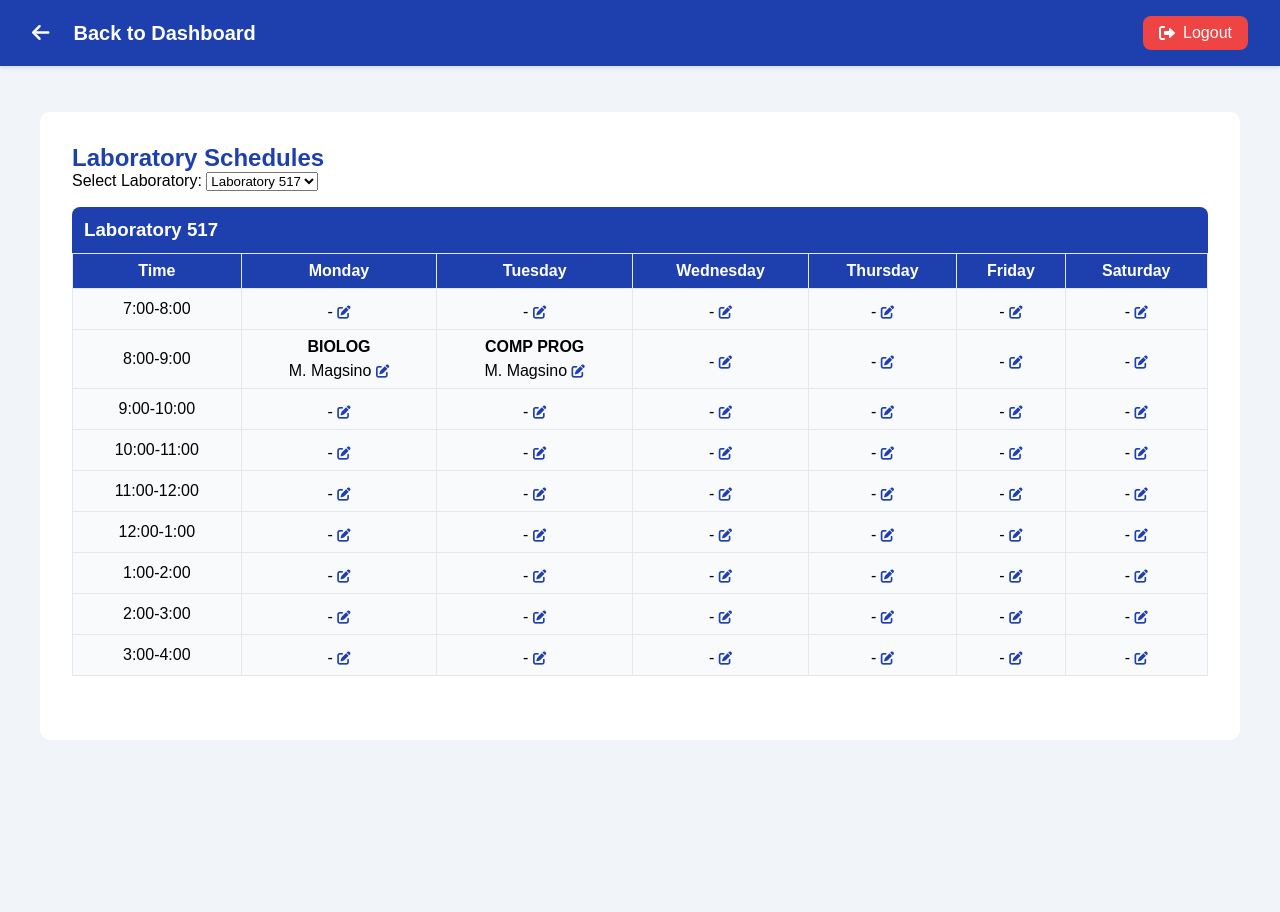
After one commit to AnonymousDod/Sit--In-System-Backup-, a Flask app: page /admin/lab-schedule in a window 1280 px wide. The commit adds this page. Run offline with Flask 2, Linux system fonts and the light colour scheme; a user stored in the database is signed in; data comes from the database, SQL or seed files in the repository; both versions use the stored data as it was after the commit.

Commit message:
Added lab sched need fix resource

```diff
--- a/app.py
+++ b/app.py
@@ -1231,66 +1231,66 @@ def generate_pdf_report(data, title):
     doc = SimpleDocTemplate(buffer, pagesize=letter)
     styles = getSampleStyleSheet()
     elements = []
-
-    # Add title
     elements.append(Paragraph(title, styles['Title']))
     elements.append(Spacer(1, 12))
-
-    # Create table data
-    if isinstance(data, list):
-        # For user activity and lab usage reports
-        table_data = [list(data[0].keys())]  # Headers
+    # Table data
+    if isinstance(data, list) and data:
+        table_data = [list(data[0].keys())]
         for row in data:
             table_data.append(list(row.values()))
-    else:
+        table = Table(table_data, repeatRows=1)
+        style = TableStyle([
+            ('BACKGROUND', (0, 0), (-1, 0), colors.HexColor('#1e40af')),
+            ('TEXTCOLOR', (0, 0), (-1, 0), colors.whitesmoke),
+            ('ALIGN', (0, 0), (-1, -1), 'CENTER'),
+            ('FONTNAME', (0, 0), (-1, 0), 'Helvetica-Bold'),
+            ('FONTSIZE', (0, 0), (-1, 0), 11),
+            ('BOTTOMPADDING', (0, 0), (-1, 0), 10),
+            ('GRID', (0, 0), (-1, -1), 1, colors.black),
+        ])
+        table.setStyle(style)
+        elements.append(table)
+    elif isinstance(data, dict):
         # For statistics report
-        table_data = [
+        stats_table = [
             ['Metric', 'Value'],
             ['Total Sessions', str(data['total_sessions'])],
             ['Active Sessions', str(data['active_sessions'])],
             ['Completed Sessions', str(data['completed_sessions'])]
         ]
-        elements.append(Paragraph('Purpose Statistics', styles['Heading2']))
-        elements.append(Spacer(1, 12))
-        purpose_data = [['Purpose', 'Count']] + data['purpose_stats']
-        purpose_table = Table(purpose_data)
-        purpose_table.setStyle(TableStyle([
-            ('BACKGROUND', (0, 0), (-1, 0), colors.grey),
+        table = Table(stats_table, repeatRows=1)
+        style = TableStyle([
+            ('BACKGROUND', (0, 0), (-1, 0), colors.HexColor('#1e40af')),
             ('TEXTCOLOR', (0, 0), (-1, 0), colors.whitesmoke),
             ('ALIGN', (0, 0), (-1, -1), 'CENTER'),
             ('FONTNAME', (0, 0), (-1, 0), 'Helvetica-Bold'),
-            ('FONTSIZE', (0, 0), (-1, 0), 14),
-            ('BOTTOMPADDING', (0, 0), (-1, 0), 12),
-            ('BACKGROUND', (0, 1), (-1, -1), colors.beige),
-            ('TEXTCOLOR', (0, 1), (-1, -1), colors.black),
-            ('FONTNAME', (0, 1), (-1, -1), 'Helvetica'),
-            ('FONTSIZE', (0, 1), (-1, -1), 12),
-            ('GRID', (0, 0), (-1, -1), 1, colors.black)
-        ]))
-        elements.append(purpose_table)
+            ('FONTSIZE', (0, 0), (-1, 0), 11),
+            ('BOTTOMPADDING', (0, 0), (-1, 0), 10),
+            ('GRID', (0, 0), (-1, -1), 1, colors.black),
+        ])
+        table.setStyle(style)
+        elements.append(table)
         elements.append(Spacer(1, 20))
-
-    # Create main table
-    table = Table(table_data)
-    table.setStyle(TableStyle([
-        ('BACKGROUND', (0, 0), (-1, 0), colors.grey),
-        ('TEXTCOLOR', (0, 0), (-1, 0), colors.whitesmoke),
-        ('ALIGN', (0, 0), (-1, -1), 'CENTER'),
-        ('FONTNAME', (0, 0), (-1, 0), 'Helvetica-Bold'),
-        ('FONTSIZE', (0, 0), (-1, 0), 14),
-        ('BOTTOMPADDING', (0, 0), (-1, 0), 12),
-        ('BACKGROUND', (0, 1), (-1, -1), colors.beige),
-        ('TEXTCOLOR', (0, 1), (-1, -1), colors.black),
-        ('FONTNAME', (0, 1), (-1, -1), 'Helvetica'),
-        ('FONTSIZE', (0, 1), (-1, -1), 12),
-        ('GRID', (0, 0), (-1, -1), 1, colors.black)
-    ]))
-    elements.append(table)
-
-    # Build PDF
+        # Purpose statistics
+        if 'purpose_stats' in data:
+            elements.append(Paragraph('Purpose Statistics', styles['Heading2']))
+            elements.append(Spacer(1, 12))
+            purpose_data = [['Purpose', 'Count']] + data['purpose_stats']
+            purpose_table = Table(purpose_data, repeatRows=1)
+            purpose_style = TableStyle([
+                ('BACKGROUND', (0, 0), (-1, 0), colors.HexColor('#1e40af')),
+                ('TEXTCOLOR', (0, 0), (-1, 0), colors.whitesmoke),
+                ('ALIGN', (0, 0), (-1, -1), 'CENTER'),
+                ('FONTNAME', (0, 0), (-1, 0), 'Helvetica-Bold'),
+                ('FONTSIZE', (0, 0), (-1, 0), 11),
+                ('BOTTOMPADDING', (0, 0), (-1, 0), 10),
+                ('GRID', (0, 0), (-1, -1), 1, colors.black),
+            ])
+            purpose_table.setStyle(purpose_style)
+            elements.append(purpose_table)
+            elements.append(Spacer(1, 20))
     doc.build(elements)
     buffer.seek(0)
-
     return send_file(
         buffer,
         as_attachment=True,
@@ -1558,6 +1558,184 @@ def user_activity_history():
                          reservations=past_reservations,
                          stats=stats)
 
+# Store the schedule in a global variable for demo edit functionality
+SCHEDULE_DATA = None
+
+@app.route('/admin/lab-schedule', methods=['GET'])
+@login_required
+@admin_required
+def admin_lab_schedule():
+    global SCHEDULE_DATA
+    labs = [
+        'Laboratory 517', 'Laboratory 524', 'Laboratory 526',
+        'Laboratory 528', 'Laboratory 530', 'Laboratory 542', 'Laboratory 544'
+    ]
+    days = ['Monday', 'Tuesday', 'Wednesday', 'Thursday', 'Friday', 'Saturday']
+    times = [
+        '7:00-8:00', '8:00-9:00', '9:00-10:00', '10:00-11:00',
+        '11:00-12:00', '12:00-1:00', '1:00-2:00', '2:00-3:00', '3:00-4:00'
+    ]
+    # Initialize or use global schedule
+    if SCHEDULE_DATA is None:
+        SCHEDULE_DATA = {lab: {day: {time: None for time in times} for day in days} for lab in labs}
+        SCHEDULE_DATA['Laboratory 517']['Monday']['8:00-9:00'] = {'course': 'BIOLOG', 'instructor': 'M. Magsino'}
+        SCHEDULE_DATA['Laboratory 517']['Tuesday']['8:00-9:00'] = {'course': 'COMP PROG', 'instructor': 'M. Magsino'}
+        SCHEDULE_DATA['Laboratory 524']['Wednesday']['9:00-10:00'] = {'course': 'PHYSICS', 'instructor': 'J. Santos'}
+        SCHEDULE_DATA['Laboratory 526']['Thursday']['10:00-11:00'] = {'course': 'CHEMISTRY', 'instructor': 'A. Cruz'}
+    selected_lab = request.args.get('lab', labs[0])
+    return render_template(
+        'lab_schedule.html',
+        labs=labs,
+        selected_lab=selected_lab,
+        days=days,
+        times=times,
+        schedule=SCHEDULE_DATA
+    )
+
+@app.route('/admin/lab-schedule/edit', methods=['POST'])
+@login_required
+@admin_required
+def edit_lab_schedule():
+    global SCHEDULE_DATA
+    lab = request.form['lab']
+    day = request.form['day']
+    time = request.form['time']
+    course = request.form['course']
+    instructor = request.form['instructor']
+    # Update the schedule in memory
+    if SCHEDULE_DATA and lab in SCHEDULE_DATA and day in SCHEDULE_DATA[lab] and time in SCHEDULE_DATA[lab][day]:
+        SCHEDULE_DATA[lab][day][time] = {'course': course, 'instructor': instructor}
+        flash('Schedule updated!', 'success')
+    else:
+        flash('Invalid schedule update.', 'error')
+    return redirect(url_for('admin_lab_schedule', lab=lab))
+
+@app.route('/admin/export/lab_schedule/<format_type>', methods=['POST'])
+@login_required
+@admin_required
+def export_lab_schedule(format_type):
+    global SCHEDULE_DATA
+    lab = request.form.get('lab')
+    # Ensure SCHEDULE_DATA is initialized
+    if SCHEDULE_DATA is None:
+        labs = [
+            'Laboratory 517', 'Laboratory 524', 'Laboratory 526',
+            'Laboratory 528', 'Laboratory 530', 'Laboratory 542', 'Laboratory 544'
+        ]
+        days = ['Monday', 'Tuesday', 'Wednesday', 'Thursday', 'Friday', 'Saturday']
+        times = [
+            '7:00-8:00', '8:00-9:00', '9:00-10:00', '10:00-11:00',
+            '11:00-12:00', '12:00-1:00', '1:00-2:00', '2:00-3:00', '3:00-4:00'
+        ]
+        SCHEDULE_DATA = {lab: {day: {time: None for time in times} for day in days} for lab in labs}
+        SCHEDULE_DATA['Laboratory 517']['Monday']['8:00-9:00'] = {'course': 'BIOLOG', 'instructor': 'M. Magsino'}
+        SCHEDULE_DATA['Laboratory 517']['Tuesday']['8:00-9:00'] = {'course': 'COMP PROG', 'instructor': 'M. Magsino'}
+        SCHEDULE_DATA['Laboratory 524']['Wednesday']['9:00-10:00'] = {'course': 'PHYSICS', 'instructor': 'J. Santos'}
+        SCHEDULE_DATA['Laboratory 526']['Thursday']['10:00-11:00'] = {'course': 'CHEMISTRY', 'instructor': 'A. Cruz'}
+    data = []
+    labs = [lab] if lab and lab in SCHEDULE_DATA else list(SCHEDULE_DATA.keys())
+    for lab_name in labs:
+        for day, timeslots in SCHEDULE_DATA[lab_name].items():
+            for time, slot in timeslots.items():
+                course = slot['course'] if slot else ''
+                instructor = slot['instructor'] if slot else ''
+                data.append({
+                    'Laboratory': lab_name,
+                    'Day': day,
+                    'Time': time,
+                    'Course': course,
+                    'Instructor': instructor
+                })
+    if format_type == 'csv':
+        output = StringIO()
+        writer = csv.DictWriter(output, fieldnames=['Laboratory', 'Day', 'Time', 'Course', 'Instructor'])
+        writer.writeheader()
+        for row in data:
+            writer.writerow(row)
+        output.seek(0)
+        return send_file(
+            BytesIO(output.getvalue().encode()),
+            as_attachment=True,
+            download_name='lab_schedule.csv',
+            mimetype='text/csv'
+        )
+    elif format_type == 'xml':
+        root = ET.Element('LabSchedule')
+        for row in data:
+            entry = ET.SubElement(root, 'Entry')
+            for key, value in row.items():
+                ET.SubElement(entry, key).text = value
+        tree = ET.ElementTree(root)
+        output = StringIO()
+        tree.write(output, encoding='unicode', xml_declaration=True)
+        output.seek(0)
+        return send_file(
+            BytesIO(output.getvalue().encode()),
+            as_attachment=True,
+            download_name='lab_schedule.xml',
+            mimetype='application/xml'
+        )
+    elif format_type == 'pdf':
+        buffer = BytesIO()
+        doc = SimpleDocTemplate(buffer, pagesize=letter)
+        styles = getSampleStyleSheet()
+        elements = []
+        # If exporting all labs, do a table per lab
+        labs_to_export = labs
+        for lab_name in labs_to_export:
+            elements.append(Paragraph('Laboratory Schedule', styles['Title']))
+            elements.append(Paragraph(f'Room: {lab_name}', styles['Heading2']))
+            elements.append(Spacer(1, 12))
+            # Get all days and times
+            days = ['Monday', 'Tuesday', 'Wednesday', 'Thursday', 'Friday', 'Saturday']
+            times = [
+                '7:00-8:00', '8:00-9:00', '9:00-10:00', '10:00-11:00',
+                '11:00-12:00', '12:00-1:00', '1:00-2:00', '2:00-3:00', '3:00-4:00'
+            ]
+            # Table header
+            table_data = [['Time'] + days]
+            # Table rows
+            for time in times:
+                row = [time]
+                for day in days:
+                    slot = SCHEDULE_DATA[lab_name][day][time]
+                    if slot and slot.get('course'):
+                        cell = f"{slot['course']}\n{slot['instructor']}\n{time}"
+                    else:
+                        cell = 'Vacant Time'
+                    row.append(cell)
+                table_data.append(row)
+            # Create table
+            table = Table(table_data, repeatRows=1)
+            # Style
+            style = TableStyle([
+                ('BACKGROUND', (0, 0), (-1, 0), colors.HexColor('#1e40af')),
+                ('TEXTCOLOR', (0, 0), (-1, 0), colors.whitesmoke),
+                ('ALIGN', (0, 0), (-1, -1), 'CENTER'),
+                ('FONTNAME', (0, 0), (-1, 0), 'Helvetica-Bold'),
+                ('FONTSIZE', (0, 0), (-1, 0), 11),
+                ('BOTTOMPADDING', (0, 0), (-1, 0), 10),
+                ('GRID', (0, 0), (-1, -1), 1, colors.black),
+            ])
+            # Green background for 'Vacant Time'
+            for row_idx in range(1, len(table_data)):
+                for col_idx in range(1, len(days)+1):
+                    if table_data[row_idx][col_idx] == 'Vacant Time':
+                        style.add('BACKGROUND', (col_idx, row_idx), (col_idx, row_idx), colors.HexColor('#b9fbc0'))
+            table.setStyle(style)
+            elements.append(table)
+            elements.append(Spacer(1, 24))
+        doc.build(elements)
+        buffer.seek(0)
+        return send_file(
+            buffer,
+            as_attachment=True,
+            download_name='lab_schedule.pdf',
+            mimetype='application/pdf'
+        )
+    else:
+        return 'Invalid format', 400
+
 if __name__ == '__main__':
     init_db()  # Initialize database and create admin user
     app.run(debug=True)
--- /dev/null
+++ b/templates/lab_schedule.html
@@ -0,0 +1,251 @@
+<!DOCTYPE html>
+<html lang="en">
+<head>
+    <meta charset="UTF-8">
+    <title>Laboratory Schedules</title>
+    <meta name="viewport" content="width=device-width, initial-scale=1.0">
+    <link rel="stylesheet" href="https://cdnjs.cloudflare.com/ajax/libs/font-awesome/6.0.0/css/all.min.css">
+    <style>
+        * {
+            margin: 0;
+            padding: 0;
+            box-sizing: border-box;
+            font-family: 'Arial', sans-serif;
+        }
+        :root {
+            --primary-color: #1e40af;
+            --secondary-color: #1d4ed8;
+            --accent-color: #3b82f6;
+            --background-color: #f1f5f9;
+            --text-color: #1e293b;
+            --text-light: #64748b;
+            --white: #ffffff;
+        }
+        body {
+            background: var(--background-color);
+            min-height: 100vh;
+        }
+        .navbar {
+            background: var(--primary-color);
+            padding: 1rem 2rem;
+            position: fixed;
+            top: 0;
+            left: 0;
+            right: 0;
+            z-index: 1000;
+            box-shadow: 0 2px 4px rgba(0, 0, 0, 0.1);
+        }
+        .nav-container {
+            max-width: 1400px;
+            margin: 0 auto;
+            display: flex;
+            justify-content: space-between;
+            align-items: center;
+        }
+        .nav-brand {
+            display: flex;
+            align-items: center;
+            gap: 1rem;
+            color: var(--white);
+            text-decoration: none;
+            font-size: 1.25rem;
+            font-weight: 600;
+        }
+        .nav-brand i {
+            margin-right: 0.5rem;
+        }
+        .nav-brand h1 {
+            font-size: 1.25rem;
+            font-weight: 600;
+        }
+        .nav-menu {
+            display: flex;
+            align-items: center;
+            gap: 1rem;
+        }
+        .nav-item {
+            color: var(--white);
+            text-decoration: none;
+            padding: 0.5rem 1rem;
+            border-radius: 0.5rem;
+            display: flex;
+            align-items: center;
+            gap: 0.5rem;
+            transition: all 0.3s ease;
+            font-size: 0.875rem;
+        }
+        .nav-item:hover {
+            background: var(--secondary-color);
+        }
+        .nav-item.active {
+            background: var(--secondary-color);
+        }
+        .nav-item i {
+            font-size: 1rem;
+        }
+        .logout-btn {
+            color: white;
+            text-decoration: none;
+            padding: 0.5rem 1rem;
+            border-radius: 0.5rem;
+            background: #ef4444;
+            display: flex;
+            align-items: center;
+            gap: 0.5rem;
+        }
+        .logout-btn:hover {
+            background: #dc2626;
+            color: white;
+        }
+        .mobile-menu-btn {
+            display: none;
+            background: none;
+            border: none;
+            color: var(--white);
+            font-size: 1.5rem;
+            cursor: pointer;
+        }
+        @media (max-width: 768px) {
+            .mobile-menu-btn {
+                display: block;
+            }
+            .nav-menu {
+                display: none;
+                position: absolute;
+                top: 100%;
+                left: 0;
+                right: 0;
+                background: var(--primary-color);
+                padding: 1rem;
+                flex-direction: column;
+                gap: 0.5rem;
+            }
+            .nav-menu.active {
+                display: flex;
+            }
+            .nav-item {
+                width: 100%;
+            }
+        }
+        .container {
+            max-width: 1200px;
+            margin: 0 auto;
+            background: #fff;
+            border-radius: 10px;
+            padding: 2rem;
+            margin-top: 7rem;
+        }
+        h2 { color: #1e40af; }
+        .lab-select { margin-bottom: 1rem; }
+        .schedule-table { width: 100%; border-collapse: collapse; margin-bottom: 2rem; }
+        .schedule-table th, .schedule-table td { border: 1px solid #e5e7eb; padding: 0.5rem; text-align: center; }
+        .schedule-table th { background: #1e40af; color: #fff; }
+        .schedule-table td { background: #f9fafb; }
+        .lab-title { background: #1e40af; color: #fff; padding: 0.75rem; border-radius: 8px 8px 0 0; margin-bottom: 0; }
+    </style>
+</head>
+<body>
+    <nav class="navbar">
+        <div class="nav-container">
+            <a href="{{ url_for('admin_dashboard') }}" class="nav-brand">
+                <i class="fas fa-arrow-left"></i>
+                Back to Dashboard
+            </a>
+            <button class="mobile-menu-btn">
+                <i class="fas fa-bars"></i>
+            </button>
+            <div class="nav-menu">
+                <a href="{{ url_for('logout') }}" class="logout-btn">
+                    <i class="fas fa-sign-out-alt"></i>
+                    <span>Logout</span>
+                </a>
+            </div>
+        </div>
+    </nav>
+    <div class="container">
+        <h2>Laboratory Schedules</h2>
+        <form method="get" class="lab-select">
+            <label for="lab">Select Laboratory:</label>
+            <select name="lab" id="lab" onchange="this.form.submit()">
+                {% for lab in labs %}
+                    <option value="{{ lab }}" {% if selected_lab == lab %}selected{% endif %}>{{ lab }}</option>
+                {% endfor %}
+            </select>
+        </form>
+        <div>
+            <h3 class="lab-title">{{ selected_lab }}</h3>
+            <!-- Edit Modal -->
+            <div id="editModal" style="display:none; position:fixed; top:0; left:0; width:100vw; height:100vh; background:rgba(0,0,0,0.5); align-items:center; justify-content:center; z-index:2000;">
+              <form id="editForm" style="background:#fff; padding:2rem; border-radius:8px; min-width:300px;" method="POST" action="{{ url_for('edit_lab_schedule') }}">
+                <input type="hidden" name="lab" id="editLab">
+                <input type="hidden" name="day" id="editDay">
+                <input type="hidden" name="time" id="editTime">
+                <div style="margin-bottom:1rem;">
+                  <label>Course:</label>
+                  <input type="text" name="course" id="editCourse" required class="form-control">
+                </div>
+                <div style="margin-bottom:1rem;">
+                  <label>Instructor:</label>
+                  <input type="text" name="instructor" id="editInstructor" required class="form-control">
+                </div>
+                <button type="submit" class="btn btn-primary">Save</button>
+                <button type="button" id="closeModal" class="btn btn-secondary">Cancel</button>
+              </form>
+            </div>
+            <table class="schedule-table">
+                <thead>
+                    <tr>
+                        <th>Time</th>
+                        {% for day in days %}
+                            <th>{{ day }}</th>
+                        {% endfor %}
+                    </tr>
+                </thead>
+                <tbody>
+                    {% for time in times %}
+                        <tr>
+                            <td>{{ time }}</td>
+                            {% for day in days %}
+                                <td>
+                                    {% if schedule[selected_lab][day][time] %}
+                                        <strong>{{ schedule[selected_lab][day][time]['course'] }}</strong><br>
+                                        <span>{{ schedule[selected_lab][day][time]['instructor'] }}</span>
+                                    {% else %}
+                                        -
+                                    {% endif %}
+                                    <button type="button" class="edit-cell-btn" style="margin-top:0.5rem; background:none; border:none; cursor:pointer; color:#1e40af;" data-lab="{{ selected_lab }}" data-day="{{ day }}" data-time="{{ time }}" data-course="{{ schedule[selected_lab][day][time]['course'] if schedule[selected_lab][day][time] else '' }}" data-instructor="{{ schedule[selected_lab][day][time]['instructor'] if schedule[selected_lab][day][time] else '' }}">
+                                      <i class="fas fa-edit"></i>
+                                    </button>
+                                </td>
+                            {% endfor %}
+                        </tr>
+                    {% endfor %}
+                </tbody>
+            </table>
+        </div>
+    </div>
+    <script>
+        // Mobile menu toggle
+        const mobileMenuBtn = document.querySelector('.mobile-menu-btn');
+        const navMenu = document.querySelector('.nav-menu');
+        if (mobileMenuBtn && navMenu) {
+            mobileMenuBtn.addEventListener('click', () => {
+                navMenu.classList.toggle('active');
+            });
+        }
+        document.querySelectorAll('.edit-cell-btn').forEach(btn => {
+          btn.addEventListener('click', function() {
+            document.getElementById('editLab').value = this.dataset.lab;
+            document.getElementById('editDay').value = this.dataset.day;
+            document.getElementById('editTime').value = this.dataset.time;
+            document.getElementById('editCourse').value = this.dataset.course;
+            document.getElementById('editInstructor').value = this.dataset.instructor;
+            document.getElementById('editModal').style.display = 'flex';
+          });
+        });
+        document.getElementById('closeModal').onclick = function() {
+          document.getElementById('editModal').style.display = 'none';
+        };
+    </script>
+</body>
+</html>
```
Also changed, not shown: templates/admin_dashboard.html (+9 -0 lines), templates/admin_reports.html (+59 -0 lines), student_portal.db.
